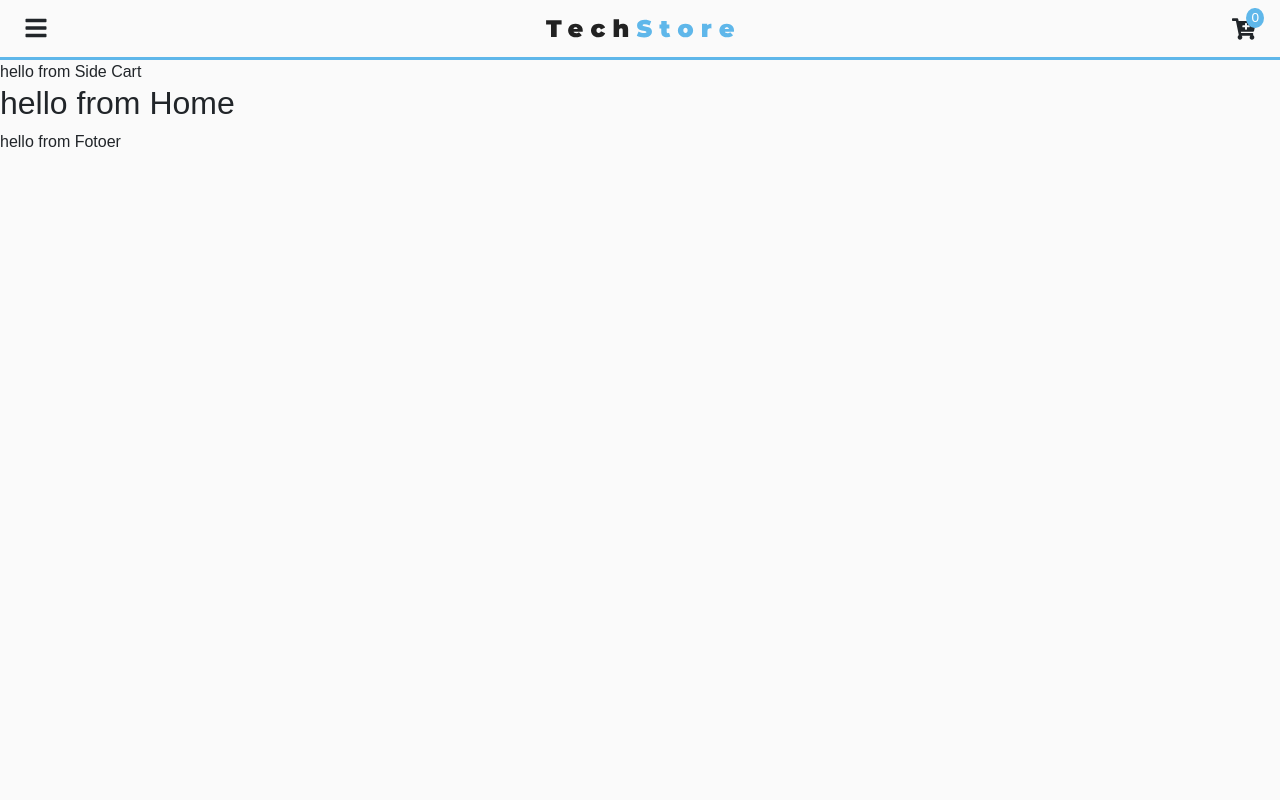
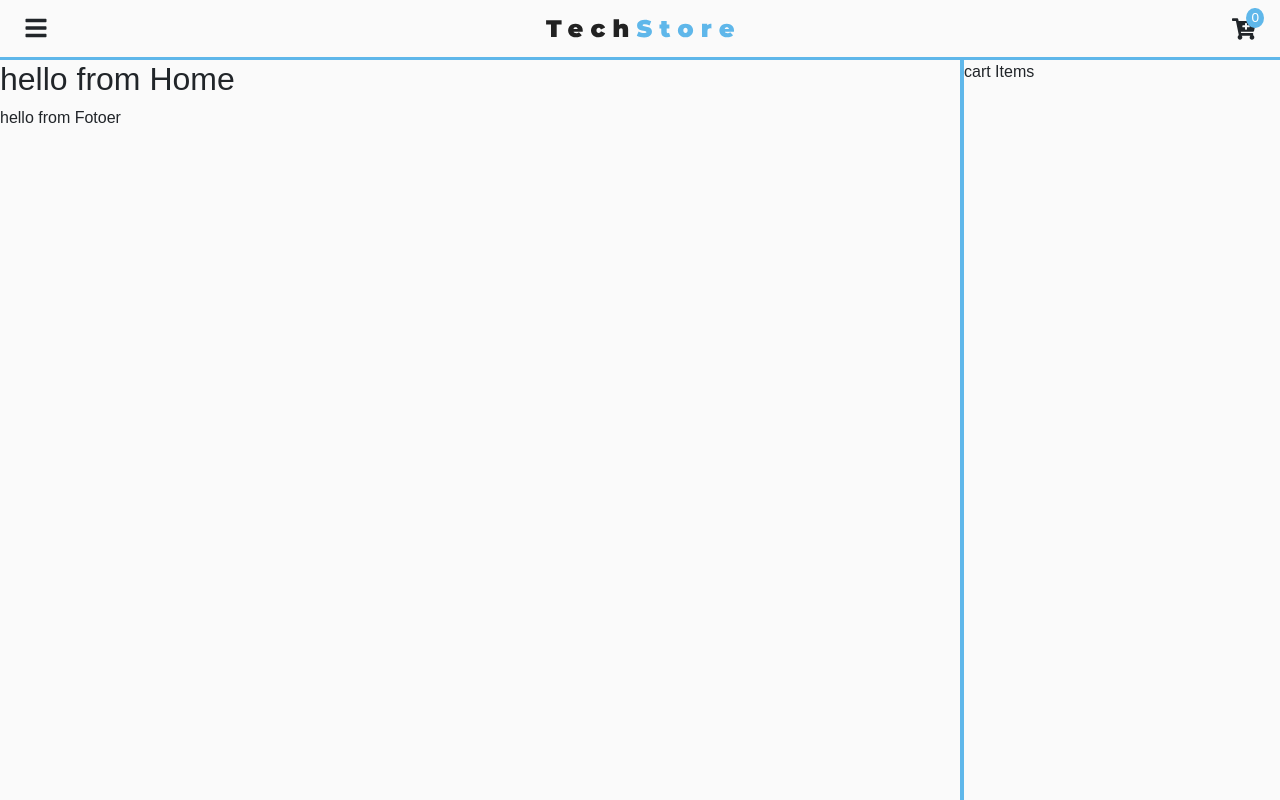
Before and after one commit to ahmadnawazgct/react-gadgetstore, a React (Create React App) app: page / in a window 1280 px wide. Built offline with nearby package versions, Linux system fonts and the light colour scheme.

Commit message:
first commit

```diff
--- a/src/components/Sidecart.js
+++ b/src/components/Sidecart.js
@@ -1,5 +1,31 @@
 import React from "react";
+import { ProductConsumer } from './context';
+import styled from 'styled-components';
 
 export default function Sidecart() {
-  return <div>hello from Side Cart</div>;
+  return <ProductConsumer>
+    {value =>{
+      const { cartOpen, closeCart, cart } = value;
+        return(
+          <CartWrapper show={cartOpen} onClick={closeCart}>
+            <p>cart Items</p>
+          </CartWrapper>
+        )
+    }}
+  </ProductConsumer>
 }
+const CartWrapper = styled.div`
+position:fixed;
+top:59.5;
+right:0;
+width:100%;
+height:100%;
+background:var(--mainGrey);
+z-index:1;
+border-left:4px solid var(--primaryColor);
+transition:var(--mainTransition);
+transform:${props =>props.show?'translateX(0%)':'translateX(100%)'};
+@media (min-width:576px) {
+  width:20rem;
+}
+`;
--- a/src/components/context/context.js
+++ b/src/components/context/context.js
@@ -4,10 +4,11 @@ const ProductContext = React.createContext();
 
 class ProductProvider extends Component {
     state ={
-        cartOpen:false,
+        cartOpen:true,
         sidebarOpen:false,
         cartItems:0,
-        Links:LinkData
+        Links:LinkData,
+        cart:[]
     }
     handleSidebar=() =>{
         this.setState({
```
